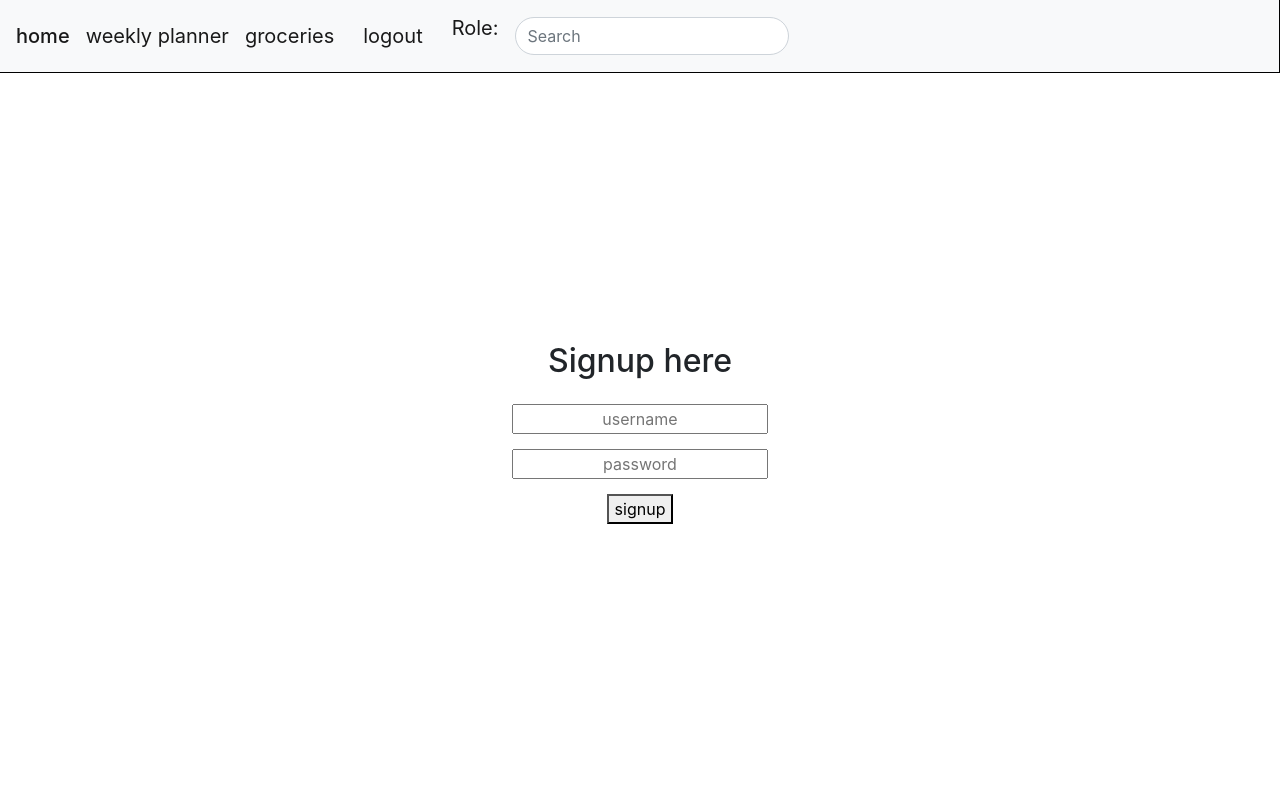
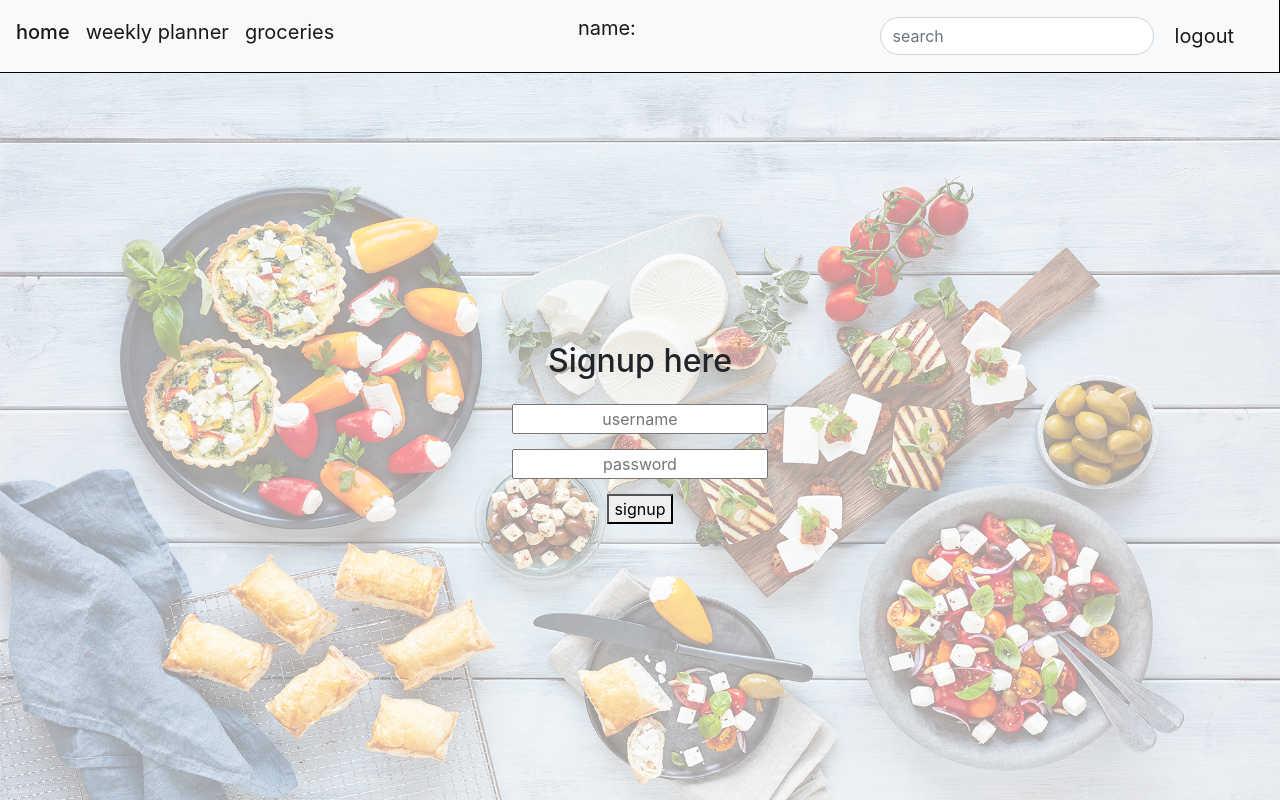
Before and after one commit to AlexKenfelt/Semesterprojekt3Frontend, a React (Create React App) app: page /signup in a window 1280 px wide. Built offline with nearby package versions, Linux system fonts and the light colour scheme.

Commit message:
navbar done

```diff
--- a/src/components/Frontpage.js
+++ b/src/components/Frontpage.js
@@ -13,7 +13,7 @@ function Frontpage() {
             <p className="text-frontpage" style={{backgroundColor:"white", border: "solid", width: "500px", textAlign: "center", height:"50px", fontSize:"30px"}}>weekly food planner</p>
             <div style={{display:"flex", gap:"100px"}}>
             <NavLink to = "/login"><p><button style={{width:"200px", backgroundColor:"white"}} onClick={LoginPage}>login</button></p></NavLink>
-            <p><button style={{width:"200px", backgroundColor:"white"}} onClick={LoginPage}>signup</button></p>
+            <NavLink to = "/signup"><p><button style={{width:"200px", backgroundColor:"white"}} onClick={LoginPage}>signup</button></p></NavLink>
             </div>
         </div>
 
--- a/src/components/Signup.js
+++ b/src/components/Signup.js
@@ -18,6 +18,10 @@ function Signup({ facade, setErrorMessage }) {
 
     return (
         <div>
+            <div className = "bg-image">
+          <img height="100%" width="100%" src = {require ("../images/Background.png").default}/>
+        </div>
+
             <form onChange={onChange} className="login" >
                 <h2>Signup here</h2>
                 <input style={{textAlign:"center"}} placeholder="username" id="username" />
--- a/src/components/header.js
+++ b/src/components/header.js
@@ -5,19 +5,24 @@ export default function Header({ logout, facade }) {
     return (
       //<a> tags needs to be Navlink tags inorder to works fx set change profile once it is made.
     <div>
-
-      <nav class="navbar navbar-expand-lg navbar-light bg-light">
-        <Link class="navbar-brand mb-0 h2" to = "/home">home</Link>
-        <Link class="navbar-brand" to="/foodplan">weekly planner<span class="sr-only">(current)</span></Link>
-        <Link class="navbar-brand" to="/groceries">groceries<span class="sr-only">(current)</span></Link>
-        <button class="btn btn-link navbar-brand" style={{outline: "none"}} onClick={logout}>logout</button>
-        <p class="navbar-brand">Role: {facade.getUserName()}</p>
+      <nav class="navbar navbar-expand-lg navbar-light bg-light" style={{display: "flex", justifyContent: "space-between", alignItems: "center"}}>
+        <div>
+          <Link class="navbar-brand h2" to = "/home">home</Link>
+          <Link class="navbar-brand" to="/foodplan">weekly planner<span class="sr-only">(current)</span></Link>
+          <Link class="navbar-brand" to="/groceries">groceries<span class="sr-only">(current)</span></Link>
+        </div>
 
 
+          <p class="navbar-brand">name: {facade.getUserName()}</p>
+
+
+        <div style={{display:"flex"}}>
         <form class="form-inline">
-          <input class="form-control mr-sm-2" type="search" placeholder="Search" aria-label="Search"/>
+           <input class="form-control mr-sm-2" type="search" placeholder="search" aria-label="Search"/>
         </form>
 
+        <button class="navbar-brand btn btn-link" style={{outline: "none"}} onClick={logout}>logout</button>
+        </div>
 
     </nav>
     </div>
--- a/src/index.css
+++ b/src/index.css
@@ -51,10 +51,6 @@ body {
  .form-control {
   border-radius: 4.25rem;
   }
-
-/** This is not currently being used right? **/
- ul.header li a:hover:not(.active) { background-color: rgb(240, 240, 240);}
- .active { background-color: #d8d8d8;}
 
 
 
@@ -127,4 +123,9 @@ button.confirm {
 
 .navbar.bg-light {
   border-right: 1px solid #000;
+  width: 100%;
 }
+
+.name {
+  text-align: center;
+}
```
